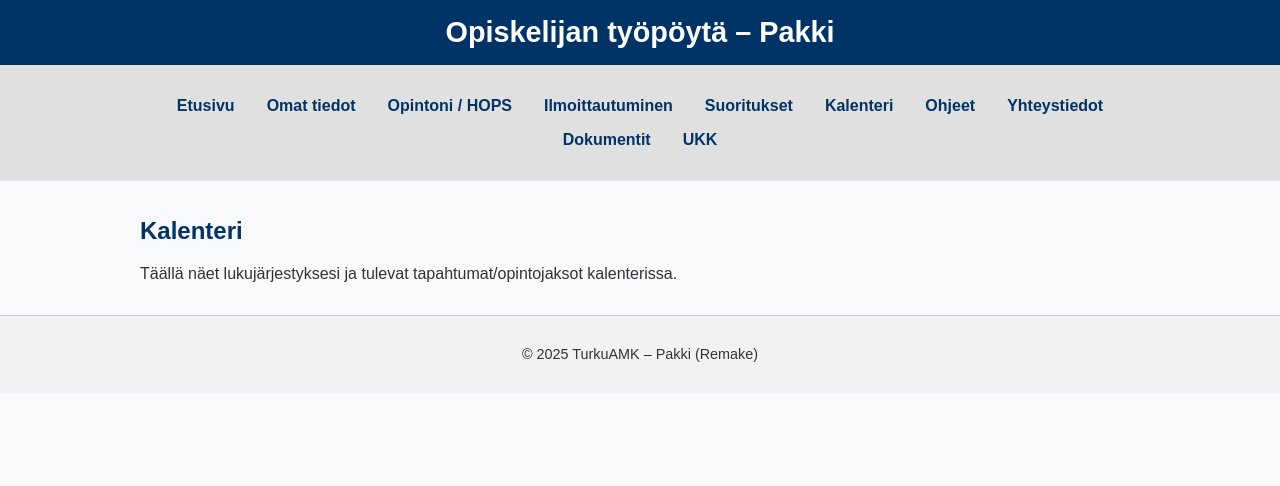
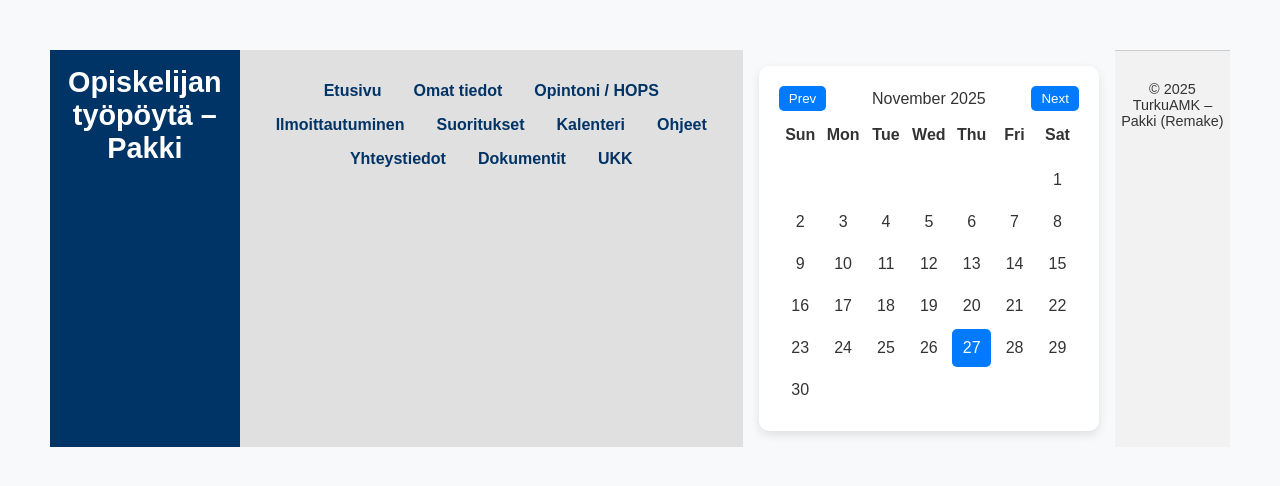
Before and after one commit to samiseveri/UI-Paskaa, a plain HTML site: page kalenteri.html in a window 1280 px wide. Drawn offline with Linux system fonts and the light colour scheme.

Commit message:
calender

```diff
--- a/kalenteri.html
+++ b/kalenteri.html
@@ -1,5 +1,66 @@
 <!DOCTYPE html>
 <html lang="fi">
+    <style>
+  body {
+    font-family: Arial, sans-serif;
+    display: flex;
+    justify-content: center;
+    padding: 50px;
+    background: #f4f4f4;
+  }
+  .calendar {
+    background: #fff;
+    padding: 20px;
+    border-radius: 10px;
+    box-shadow: 0 4px 10px rgba(0,0,0,0.1);
+    width: 300px;
+  }
+  .calendar-header {
+    display: flex;
+    justify-content: space-between;
+    align-items: center;
+    margin-bottom: 10px;
+  }
+  .calendar-header button {
+    background: #007bff;
+    border: none;
+    color: #fff;
+    padding: 5px 10px;
+    border-radius: 5px;
+    cursor: pointer;
+  }
+  .calendar-header button:hover {
+    background: #0056b3;
+  }
+  .calendar-days {
+    display: grid;
+    grid-template-columns: repeat(7, 1fr);
+    text-align: center;
+    margin-bottom: 10px;
+  }
+  .calendar-days div {
+    font-weight: bold;
+    padding: 5px 0;
+  }
+  .calendar-dates {
+    display: grid;
+    grid-template-columns: repeat(7, 1fr);
+    text-align: center;
+  }
+  .calendar-dates div {
+    padding: 10px 0;
+    margin: 2px;
+    border-radius: 5px;
+  }
+  .calendar-dates div.today {
+    background: #007bff;
+    color: #fff;
+  }
+  .calendar-dates div:hover {
+    background: #d3e0ff;
+    cursor: pointer;
+  }
+</style>
 <head>
     <meta charset="UTF-8">
     <meta name="viewport" content="width=device-width, initial-scale=1.0">
@@ -27,13 +88,66 @@
     </div>
 </nav>
 <main>
+
     <div class="container">
-        <h2>Kalenteri</h2>
-        <p>Täällä näet lukujärjestyksesi ja tulevat tapahtumat/opintojaksot kalenterissa.</p>
+        <div class="calendar">
+  <div class="calendar-header">
+    <button id="prev">Prev</button>
+        <div id="month-year"></div>
+    <button id="next">Next</button>
+  </div>
+        <div class="calendar-days">
+            <div>Sun</div><div>Mon</div><div>Tue</div><div>Wed</div><div>Thu</div><div>Fri</div><div>Sat</div>
+        </div>
+        <div class="calendar-dates" id="calendar-dates"></div>
+        </div>
     </div>
 </main>
 <footer>
     <p>&copy; 2025 TurkuAMK – Pakki (Remake)</p>
 </footer>
+<script>
+const calendarDates = document.getElementById('calendar-dates');
+const monthYear = document.getElementById('month-year');
+const prevBtn = document.getElementById('prev');
+const nextBtn = document.getElementById('next');
+
+let currentDate = new Date();
+
+function renderCalendar(date) {
+  calendarDates.innerHTML = '';
+  const year = date.getFullYear();
+  const month = date.getMonth();
+
+  monthYear.textContent = `${date.toLocaleString('default', { month: 'long' })} ${year}`;
+
+  const firstDay = new Date(year, month, 1).getDay();
+  const lastDate = new Date(year, month + 1, 0).getDate();
+
+  // Empty slots for first week
+  for (let i = 0; i < firstDay; i++) {
+    calendarDates.innerHTML += '<div></div>';
+  }
+
+  // Days of the month
+  for (let i = 1; i <= lastDate; i++) {
+    const today = new Date();
+    const isToday = i === today.getDate() && month === today.getMonth() && year === today.getFullYear();
+    calendarDates.innerHTML += `<div class="${isToday ? 'today' : ''}">${i}</div>`;
+  }
+}
+
+prevBtn.addEventListener('click', () => {
+  currentDate.setMonth(currentDate.getMonth() - 1);
+  renderCalendar(currentDate);
+});
+
+nextBtn.addEventListener('click', () => {
+  currentDate.setMonth(currentDate.getMonth() + 1);
+  renderCalendar(currentDate);
+});
+
+renderCalendar(currentDate);
+</script>
 </body>
 </html>
```
